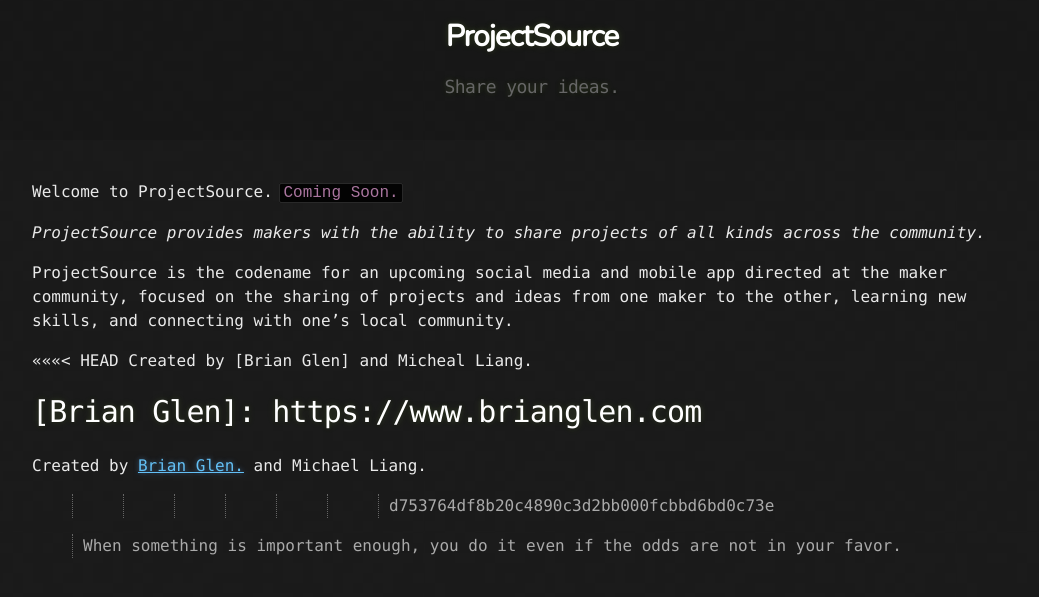
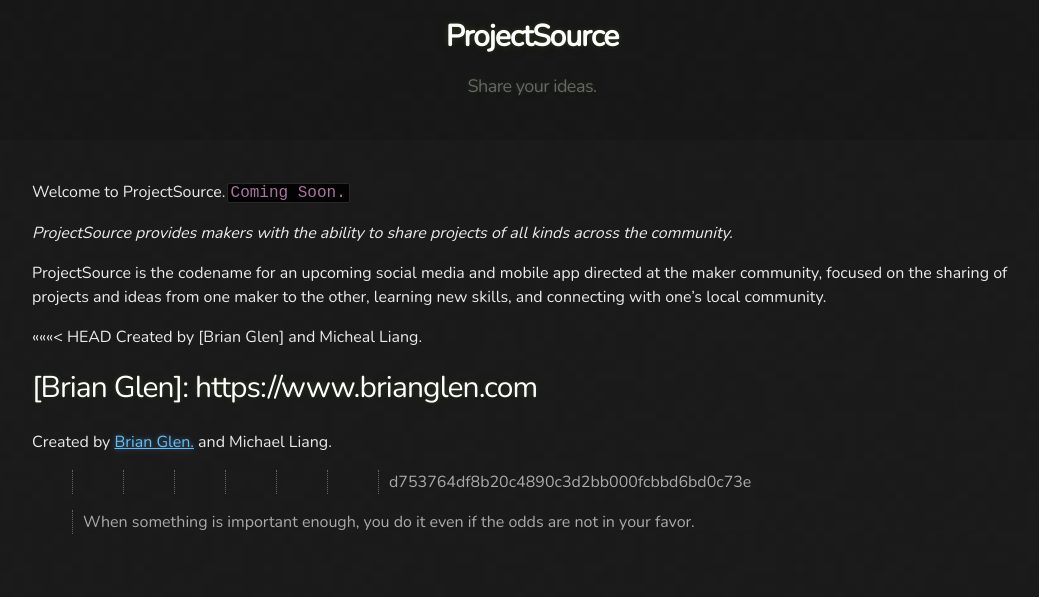
Before and after one commit to bglen/Equip, a Jekyll site: the page built from index.md, in a window 1280 px wide. Shown: the top 597 px of the page, without its empty margins (108-1147 px from the left). Built offline with Jekyll 4.4.1, drawn with Linux system fonts in a browser that asks for light colours.

Commit message:
Updated static marketing theme

```diff
--- a/_sass/_default_colors.scss
+++ b/_sass/_default_colors.scss
@@ -2,7 +2,7 @@ $apple-blossom: #ac4142;
 $alto: #d0d0d0;
 $bouquet: #aa759f;
 $chelsea-cucumber: #49a8ba;
-$cod-grey: #151515;
+$cod-grey: #5F6161;
 $conifer: #FFFFFF;
 $dove-grey: #666;
 $gallery: #eaeaea;
--- a/_sass/jekyll-theme-hacker.scss
+++ b/_sass/jekyll-theme-hacker.scss
@@ -14,7 +14,7 @@ body {
   color: $body-foreground;
   font-size: 16px;
   line-height: 1.5;
-  font-family: Monaco, "Bitstream Vera Sans Mono", "Lucida Console", Terminal, monospace;
+  font-family: 'Nunito', Monaco, "Bitstream Vera Sans Mono", "Lucida Console", Terminal, monospace;
 }
 
 /* General & 'Reset' Stuff */
@@ -90,7 +90,7 @@ section img {
 
 h1, h2, h3, h4, h5, h6 {
   font-weight: normal;
-  font-family: Monaco, "Bitstream Vera Sans Mono", "Lucida Console", Terminal, monospace;
+  font-family: 'Nunito', Monaco, "Bitstream Vera Sans Mono", "Lucida Console", Terminal, monospace;
   color: $header;
   letter-spacing: -0.03em;
   text-shadow: 0 1px 1px rgba(0, 0, 0, 0.1),
```
